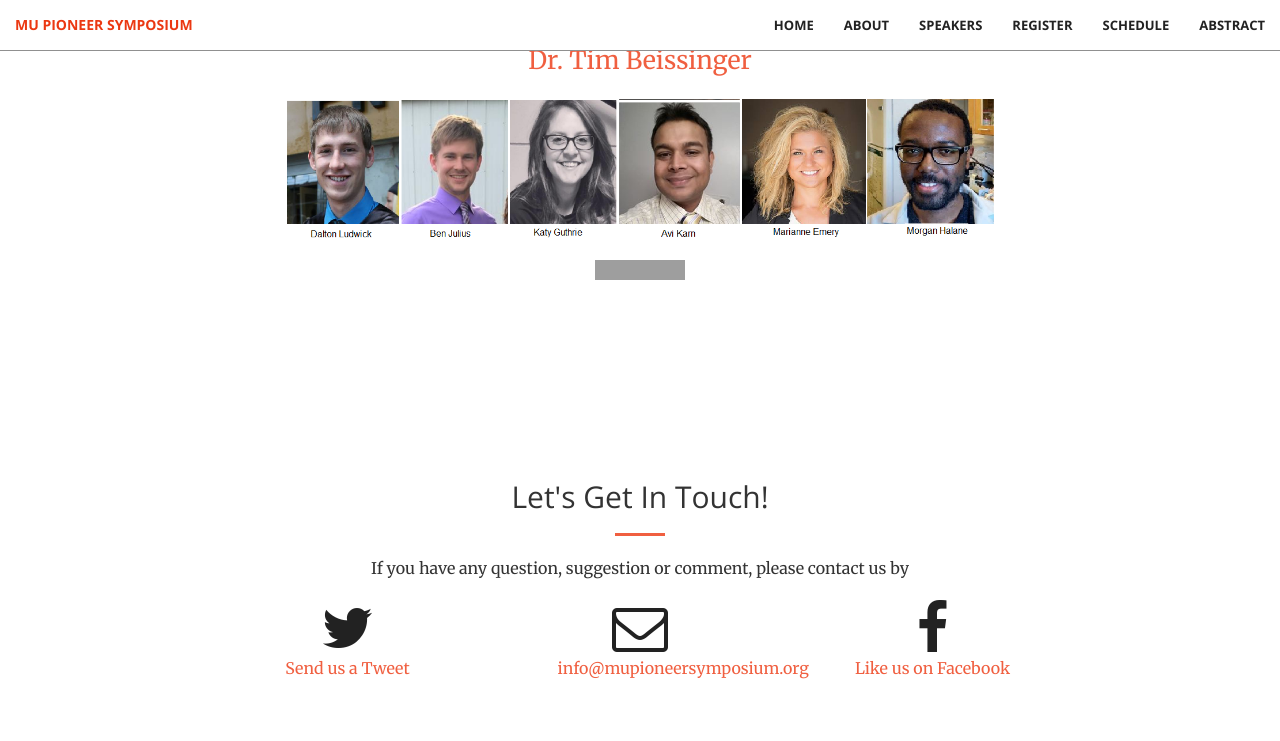
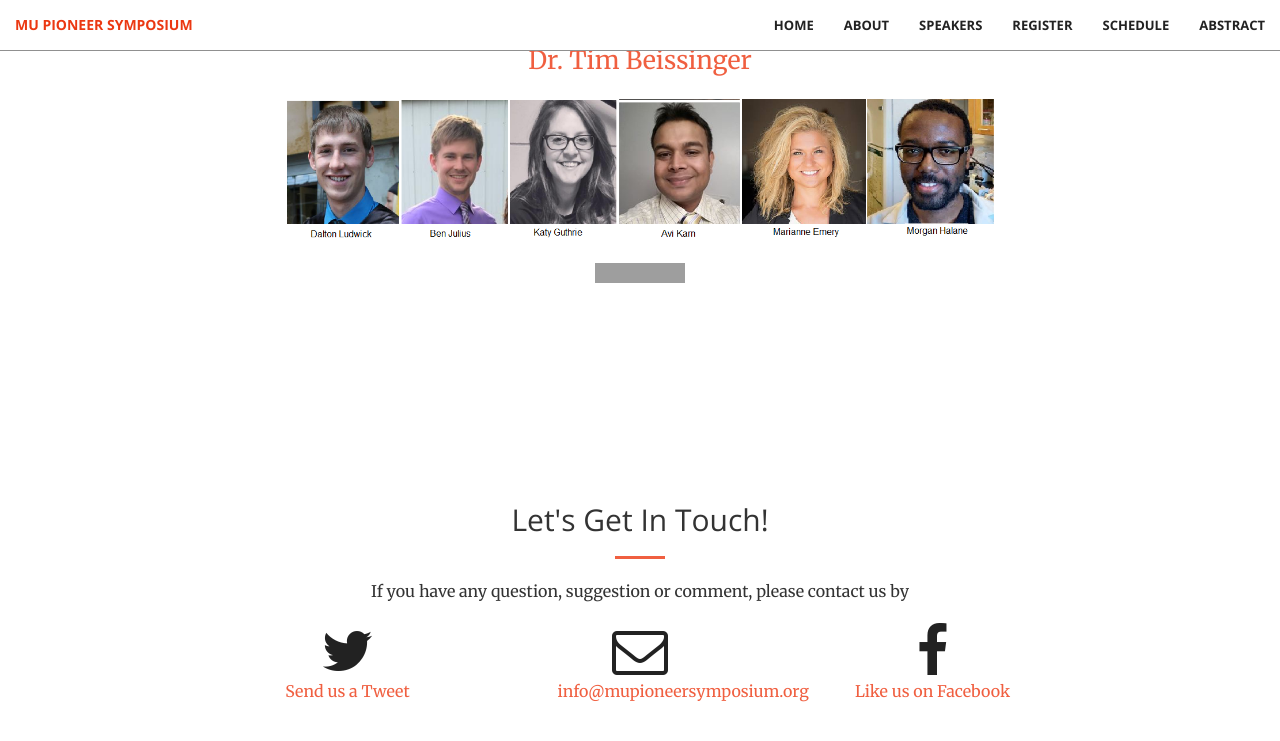
Before and after one commit to mupioneersymposium/mupioneersymposium.github.io, a Jekyll site: the page built from index.html, in a window 1280 px wide and 900 px high, scrolled down 2253 px. Shown: the top 741 px of the window. Built offline with Jekyll 4.4.1, drawn with Linux system fonts in a browser that asks for light colours; grey boxes are pictures that could not be loaded.

```diff
--- a/_includes/about-brief.html
+++ b/_includes/about-brief.html
@@ -11,7 +11,7 @@
 <hr>
                 <p style="font-size:25px">The MU DuPont Pioneer Symposium Planning Committee is composed of six Ph.D. graduate students in the Divisions of Biological and Plant Sciences at the University of Missouri: Dalton Ludwick, Ben Julius, Katy Guthrie, Avinash (Avi) Karn, Marianne Emery, and Morgan Halane under the advisement of <a href="http://beissingerlab.org/" target="_blank">Dr. Tim Beissinger</a></p>
                 <p><img src="/img/group.png" style="max-width: 95%;"></p>
-                <a href="http://www.clustrmaps.com/map/Mupioneersymposium.org" title="Visit tracker for Mupioneersymposium.org"><img src="//www.clustrmaps.com/map_v2.png?u=zxYD&d=M8S3lfTowr-jfVmEFY2kFWDcfO0OPcEQW57WJF92kis" /></a>
+                <p> <a href="http://www.clustrmaps.com/map/Mupioneersymposium.org" title="Visit tracker for Mupioneersymposium.org"><img src="//www.clustrmaps.com/map_v2.png?u=zxYD&d=M8S3lfTowr-jfVmEFY2kFWDcfO0OPcEQW57WJF92kis" /></a> </p>
             </div>
         </div>
     </div>
```
